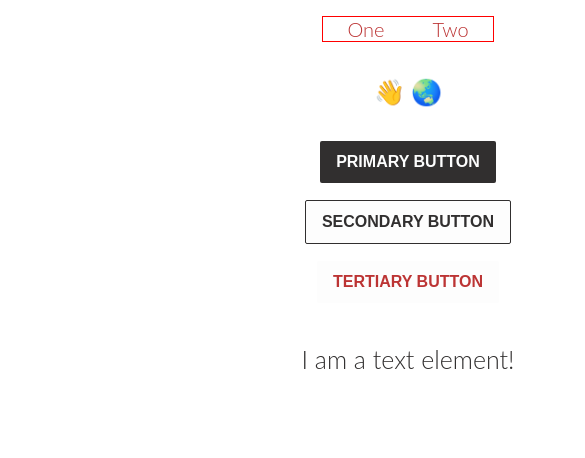
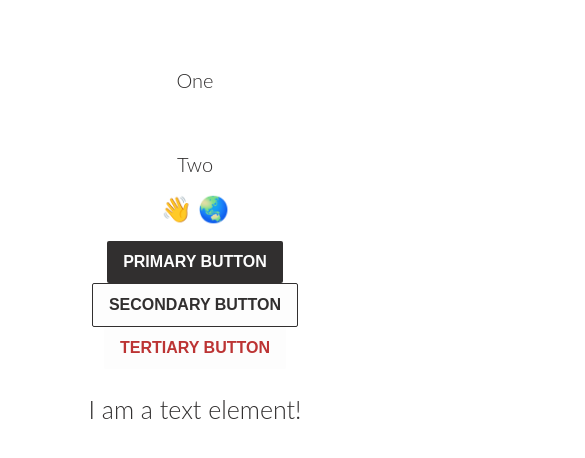
Before and after one commit to liamrdawson/photography-v2.0, a Next.js app: page / in a window 390 px wide. Shown: the top 458 px of the page, 585 px wide, since content can reach past the window. Built offline with nearby package versions, Linux system fonts and the light colour scheme.

Commit message:
feat(nav component): build the Nav component
Build Nav component and accompanying storybook doc

fix #8

```diff
--- a/src/components/molecules/Nav/Nav.styles.ts
+++ b/src/components/molecules/Nav/Nav.styles.ts
@@ -1,23 +1,36 @@
 import { css } from '@emotion/react'
-import { SPACING, ITheme } from 'src/theme'
+import { SPACING, LAYOUT, ITheme } from 'src/theme'
 
 export const baseNav = () =>
   css({
-    border: 'red solid 1px',
     display: 'flex',
-    flexDirection: 'row'
+    height: '100%'
   })
 
-export const baseUl = () =>
+export const baseUl = (theme: ITheme) =>
   css({
     listStyle: 'none',
     padding: 0,
     margin: 0,
     display: 'flex',
-    flexDirection: 'row',
     justifyContent: 'space-between',
+    flexDirection: 'column',
+    height: '100%',
+    '@media(min-width: 420px)': {
+      flexDirection: 'row',
+      margin: 0
+    },
     li: {
-      margin: `0 ${SPACING[8]}px`
+      marginTop: `${LAYOUT[7]}px`,
+      '@media(min-width: 420px)': {
+        margin: `0 ${SPACING[8]}px`
+      }
+    },
+    'li a a': {
+      color: theme.colour.primary,
+      '&:hover': {
+        color: theme.colour.tertiary
+      }
     }
   })
 
--- a/src/components/molecules/Nav/Nav.tsx
+++ b/src/components/molecules/Nav/Nav.tsx
@@ -6,7 +6,7 @@ import { Text } from 'src/components/atoms'
 import { ITheme } from 'src/theme'
 import { baseNav, baseUl, baseLink, dynamicStyle } from './Nav.styles'
 
-export interface NavTypes {
+export interface NavProps {
   pages: Array<PageObject>
 }
 
@@ -15,7 +15,7 @@ export interface PageObject {
   pageName: string
 }
 
-export const Nav = (props: NavTypes) => {
+export const Nav = (props: NavProps) => {
   const { pages } = props
   const theme: ITheme = useTheme()
   return (
--- a/src/pages/index.tsx
+++ b/src/pages/index.tsx
@@ -19,8 +19,7 @@ const App = () => {
         style={{
           display: 'flex',
           flexDirection: 'column',
-          width: '800px',
-          height: '400px',
+          maxWidth: '800px',
           justifyContent: 'space-around',
           margin: 'auto',
           textAlign: 'center',
--- a/src/theme/spacing.ts
+++ b/src/theme/spacing.ts
@@ -11,4 +11,17 @@ export const SPACING = {
   10: 32
 }
 
+export const LAYOUT = {
+  1: 36,
+  2: 40,
+  3: 44,
+  4: 48,
+  5: 52,
+  6: 56,
+  7: 60,
+  8: 64,
+  9: 68,
+  10: 72
+}
+
 export default SPACING
--- a/src/theme/typography.ts
+++ b/src/theme/typography.ts
@@ -32,8 +32,8 @@ export const typeWeight = {
 }
 
 export interface ITypeWeight {
-  readonly light: number,
-  readonly medium: number,
-  readonly bold: number,
+  readonly light: number
+  readonly medium: number
+  readonly bold: number
   readonly black: number
 }
```
Also changed, not shown: 1 other file (tests, documents, lock files or other folders).
